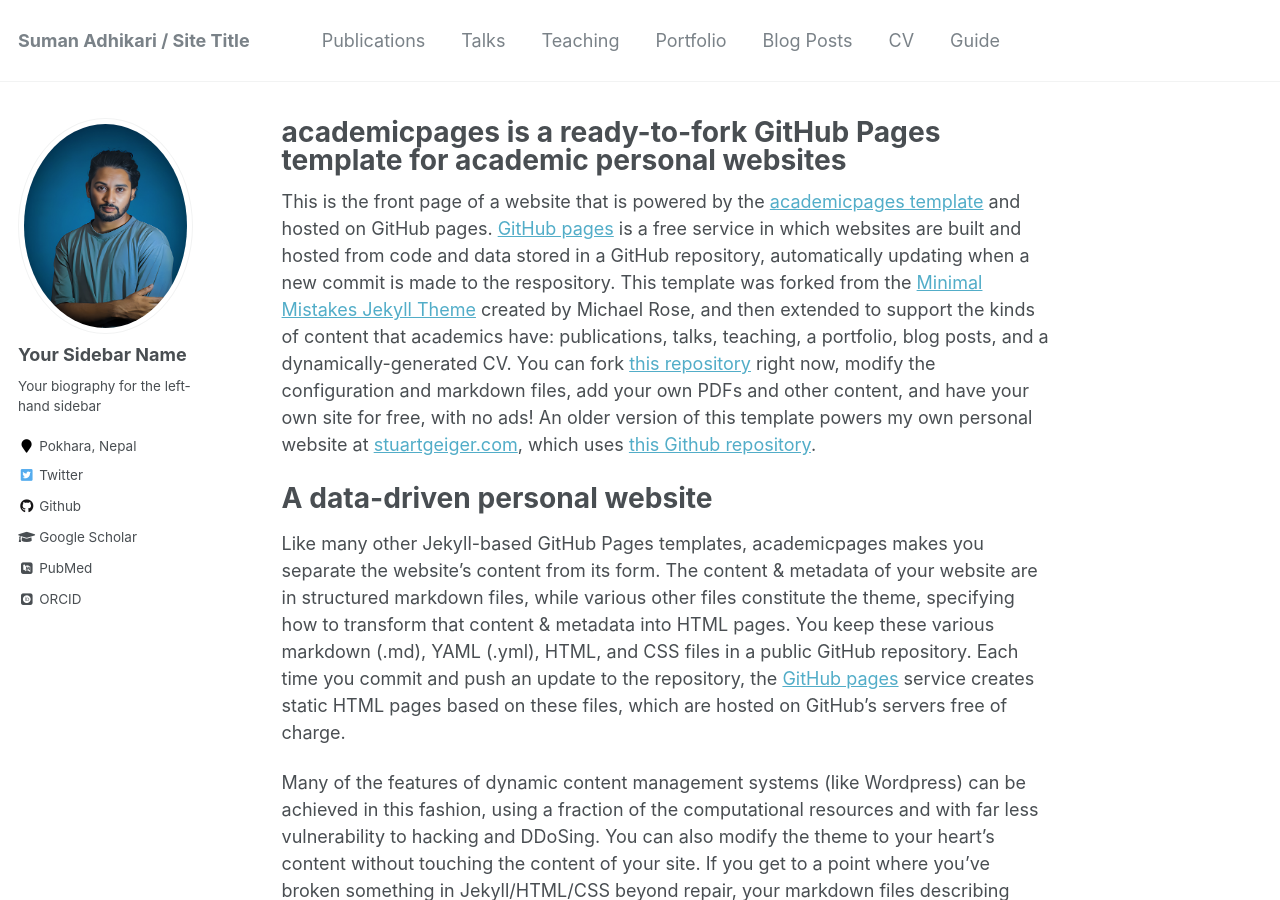
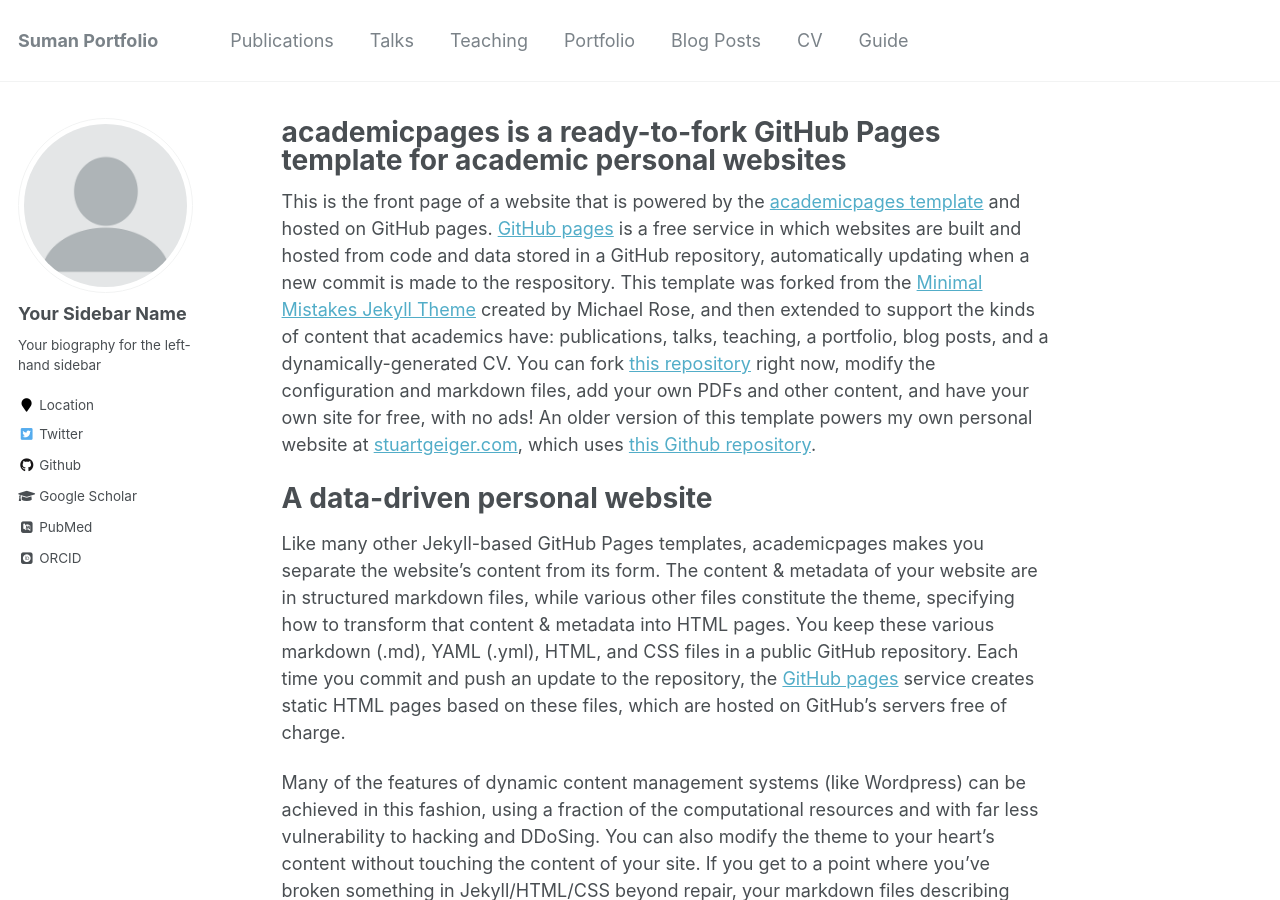
Before and after one commit to thesuman74/portfolio, a Jekyll site: the page built from _pages/about.md, in a window 1280 px wide and 900 px high. Built offline with Jekyll 4.4.1, drawn with Linux system fonts in a browser that asks for light colours; some web fonts are replaced; some of the changed text lies outside the part shown.

Commit message:
repo  undo

```diff
--- a/_config.yml
+++ b/_config.yml
@@ -7,13 +7,13 @@
 
 # Site Settings
 locale                   : "en-US"
-title                    : "Suman Adhikari / Site Title"
+title                    : "Suman Portfolio"
 title_separator          : "-"
-name                     : &name "Suman Adhikari"
+name                     : &name "Suman Adhikari "
 description              : &description "personal description"
-url                      : https://thesuman74.github.io # the base hostname & protocol for your site e.g. "https://mmistakes.github.io"
+url                      : https://academicpages.github.io # the base hostname & protocol for your site e.g. "https://mmistakes.github.io"
 baseurl                  : "" # the subpath of your site, e.g. "/blog"
-repository               : "thesuman74/portfolio"
+repository               : "academicpages/academicpages.github.io"
 teaser                   :  # filename of teaser fallback teaser image placed in /images/, .e.g. "500x300.png"
 breadcrumbs              : false # true, false (default)
 words_per_minute         : 160
@@ -81,9 +81,9 @@
 # Site Author
 author:
   name             : "Your Sidebar Name"
-  avatar           : "profile.jpg"
+  avatar           : "profile.png"
   bio              : "Your biography for the left-hand sidebar"
-  location         : "Pokhara, Nepal"
+  location         : "Location"
   employer         :
   pubmed           : "https://www.ncbi.nlm.nih.gov/pubmed/?term=john+snow"
   googlescholar    : "http://yourfullgooglescholarurl.com"
```
